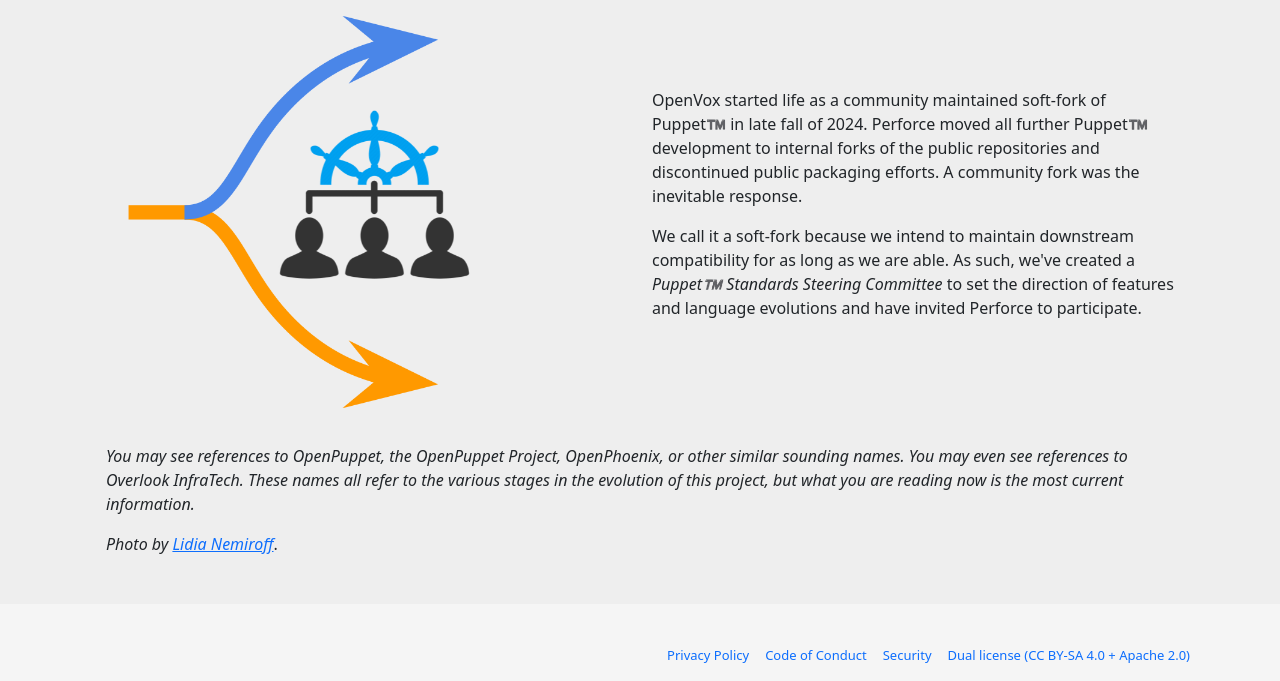
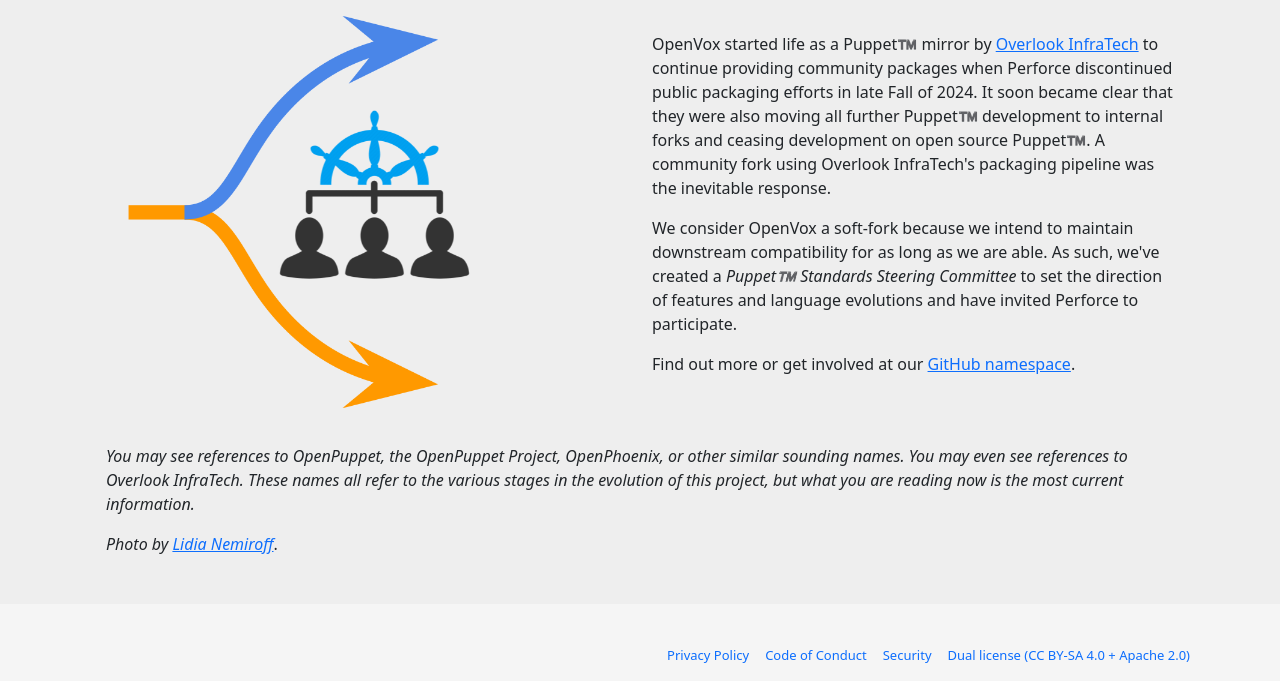
Before and after one commit to voxpupuli/voxpupuli.github.io, a Jekyll site: the page built from openvox/index.md, in a window 1280 px wide. Shown: the part 557-1238 px from the top of the page. Built offline with Jekyll 4.4.1, drawn with Linux system fonts in a browser that asks for light colours; nearby versions of some CDN libraries.

Commit message:
more accurate backstory and link to github

```diff
--- a/openvox/index.md
+++ b/openvox/index.md
@@ -24,13 +24,17 @@
     </div>
     <div class="col align-self-center">
       <p>
-      OpenVox started life as a community maintained soft-fork of Puppet™️ in late fall of 2024.
-      Perforce moved all further Puppet™️ development to internal forks of the public repositories and discontinued public packaging efforts.
-      A community fork was the inevitable response.
+      OpenVox started life as a Puppet™️ mirror by <a href="https://overlookinfratech.com/downloads/">Overlook InfraTech</a> to continue providing community packages when Perforce discontinued public packaging efforts in late Fall of 2024.
+      It soon became clear that they were also moving all further Puppet™️ development to internal forks and ceasing development on open source Puppet™️.
+      A community fork using Overlook InfraTech's packaging pipeline was the inevitable response.
       </p>
       <p>
-      We call it a soft-fork because we intend to maintain downstream compatibility for as long as we are able.
+      We consider OpenVox a soft-fork because we intend to maintain downstream compatibility for as long as we are able.
       As such, we've created a <i>Puppet™️ Standards Steering Committee</i> to set the direction of features and language evolutions and have invited Perforce to participate.
+      </p>
+      <p>
+      Find out more or get involved at our
+      <a href="https://github.com/openvoxproject">GitHub namespace</a>.
       </p>
     </div>
   </div>
```
